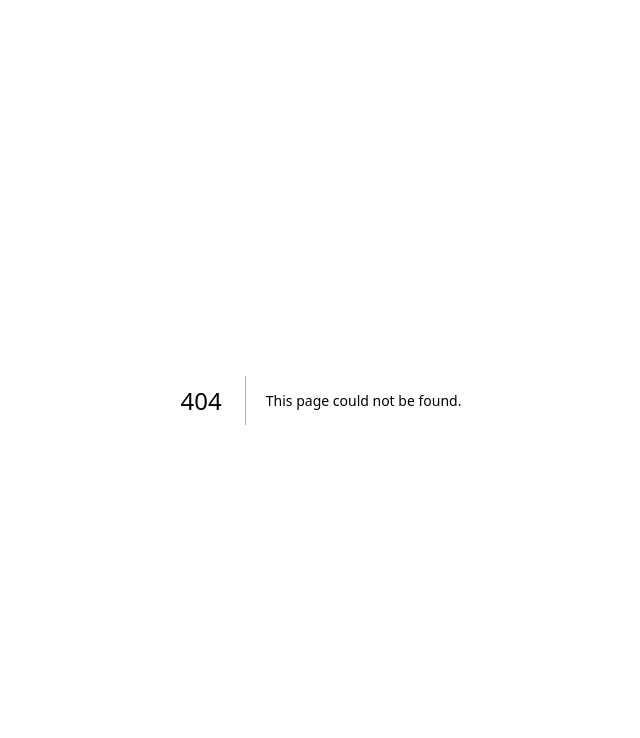
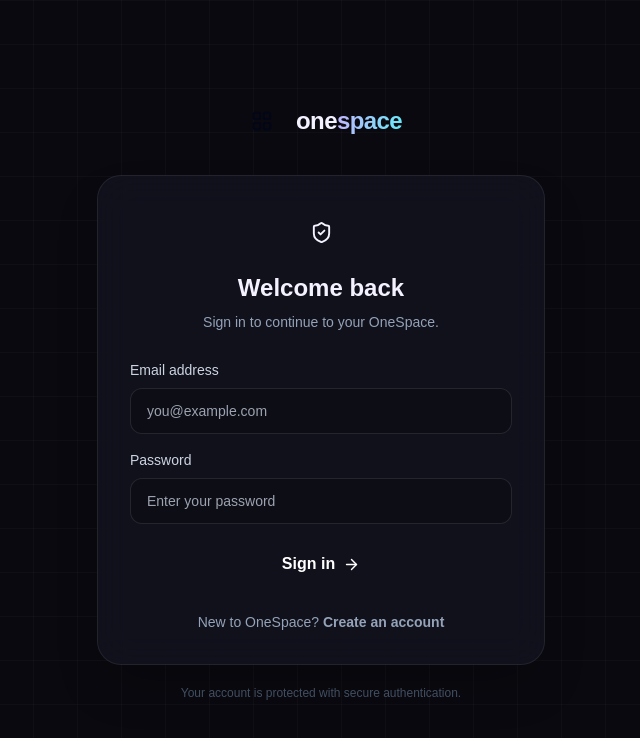
Before and after one commit to saranyas2805/one-space, a Next.js app: page /login in a window 1280 px wide. Before the commit this address had no page. Shown: the top 738 px of the page, without its empty margins (319-959 px from the left). Built offline with nearby package versions, Linux system fonts and the light colour scheme.

Commit message:
Add app/login/page.tsx for Supabase authentication

```diff
--- /dev/null
+++ b/app/login/page.tsx
@@ -0,0 +1,66 @@
+"use client";
+
+import Link from "next/link";
+import { FormEvent, useState } from "react";
+import { useRouter } from "next/navigation";
+import { ArrowRight, LayoutGrid, LoaderCircle, ShieldCheck } from "lucide-react";
+import { createClient } from "@/lib/supabase/client";
+
+export default function LoginPage() {
+  const router = useRouter();
+  const [email, setEmail] = useState("");
+  const [password, setPassword] = useState("");
+  const [loading, setLoading] = useState(false);
+  const [error, setError] = useState("");
+
+  async function handleSubmit(event: FormEvent<HTMLFormElement>) {
+    event.preventDefault();
+    setError("");
+    setLoading(true);
+    try {
+      const supabase = createClient();
+      const { error: signInError } = await supabase.auth.signInWithPassword({
+        email: email.trim(),
+        password,
+      });
+      if (signInError) throw signInError;
+      router.replace("/");
+      router.refresh();
+    } catch (err) {
+      setError(err instanceof Error ? err.message : "Unable to sign in. Please try again.");
+      setLoading(false);
+    }
+  }
+
+  return (
+    <main className="soft-grid flex min-h-screen items-center justify-center px-4 py-10">
+      <div className="w-full max-w-md">
+        <Link href="/" className="mb-8 flex items-center justify-center gap-3">
+          <span className="grid h-11 w-11 place-items-center rounded-2xl bg-gradient-to-br from-violet-500 to-cyan-400 text-slate-950"><LayoutGrid size={22}/></span>
+          <span className="text-2xl font-black tracking-tight">one<span className="gradient-text">space</span></span>
+        </Link>
+        <section className="glass rounded-3xl p-6 shadow-2xl sm:p-8">
+          <div className="mb-7 text-center">
+            <span className="mx-auto mb-4 grid h-12 w-12 place-items-center rounded-2xl bg-violet-500/15 text-violet-200"><ShieldCheck size={23}/></span>
+            <h1 className="text-2xl font-black">Welcome back</h1>
+            <p className="mt-2 text-sm text-slate-400">Sign in to continue to your OneSpace.</p>
+          </div>
+          <form onSubmit={handleSubmit} className="space-y-4">
+            <label className="block text-sm text-slate-300">Email address
+              <input type="email" required autoComplete="email" value={email} onChange={e=>setEmail(e.target.value)} placeholder="you@example.com" className="mt-2 w-full rounded-xl border border-white/10 bg-black/20 px-4 py-3 text-sm text-white outline-none transition focus:border-violet-400/60"/>
+            </label>
+            <label className="block text-sm text-slate-300">Password
+              <input type="password" required autoComplete="current-password" value={password} onChange={e=>setPassword(e.target.value)} placeholder="Enter your password" className="mt-2 w-full rounded-xl border border-white/10 bg-black/20 px-4 py-3 text-sm text-white outline-none transition focus:border-violet-400/60"/>
+            </label>
+            {error && <p role="alert" className="rounded-xl border border-rose-400/20 bg-rose-400/10 p-3 text-sm text-rose-200">{error}</p>}
+            <button disabled={loading} className="flex w-full items-center justify-center gap-2 rounded-xl bg-gradient-to-r from-violet-500 to-indigo-500 px-4 py-3 font-bold text-white transition hover:brightness-110 disabled:cursor-not-allowed disabled:opacity-60">
+              {loading ? <LoaderCircle size={18} className="animate-spin"/> : <>Sign in <ArrowRight size={17}/></>}
+            </button>
+          </form>
+          <p className="mt-6 text-center text-sm text-slate-400">New to OneSpace? <Link href="/signup" className="font-semibold text-cyan-300 hover:text-cyan-200">Create an account</Link></p>
+        </section>
+        <p className="mt-5 text-center text-xs text-slate-600">Your account is protected with secure authentication.</p>
+      </div>
+    </main>
+  );
+}
```
